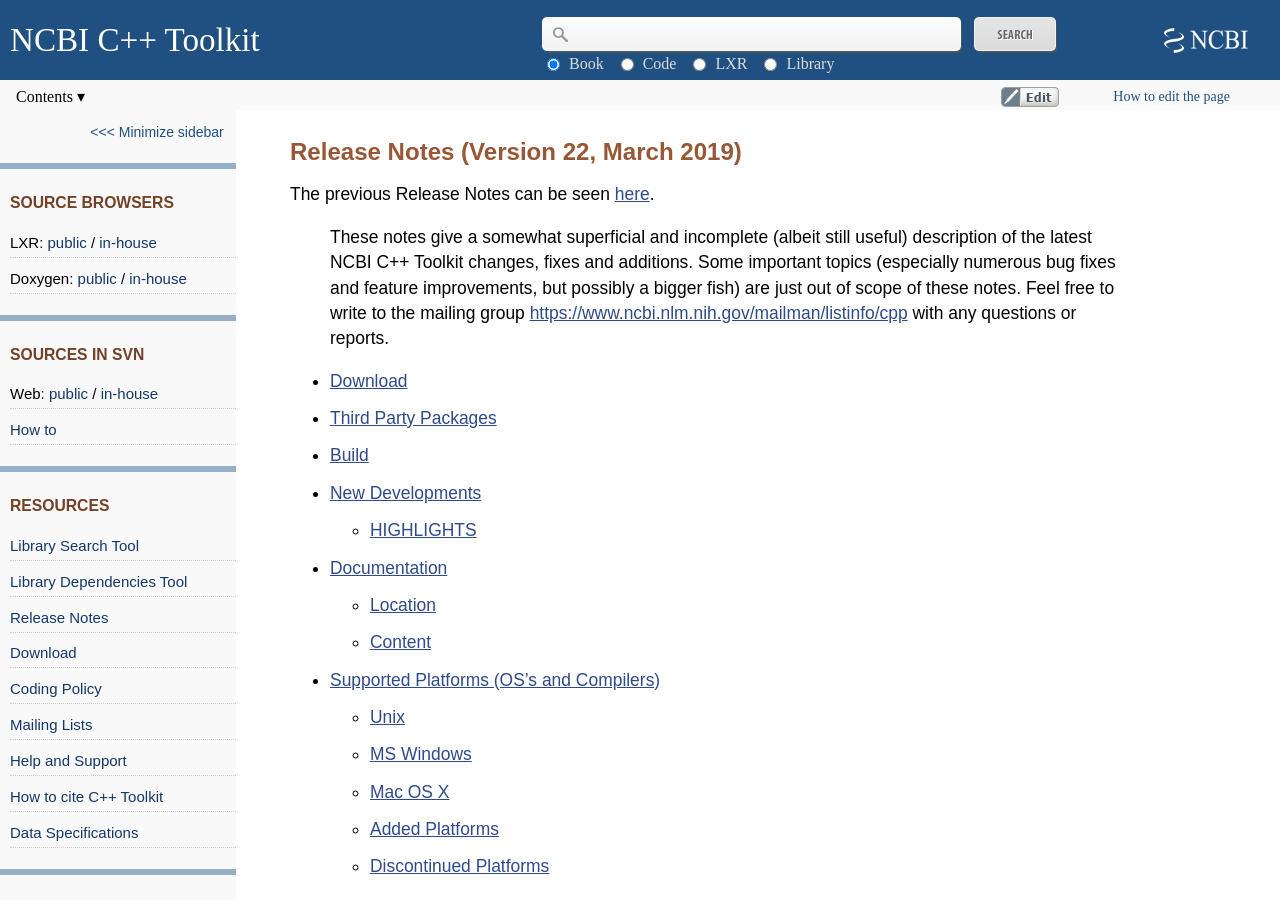
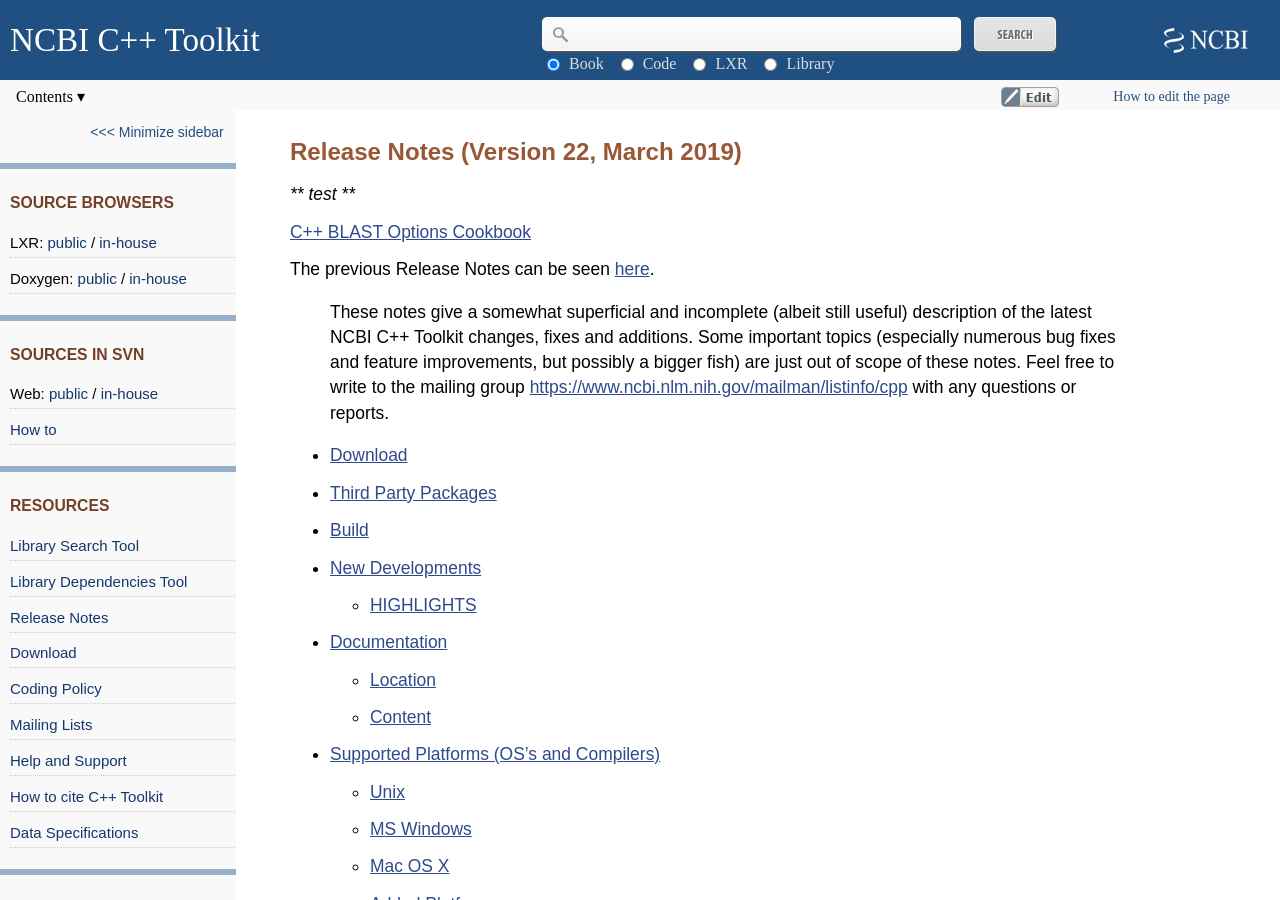
Before and after one commit to ncbi/cxx-toolkit, a Jekyll site: the page built from pages/test.md, in a window 1280 px wide and 900 px high. Built offline with Jekyll 4.4.1, drawn with Linux system fonts in a browser that asks for light colours.

Commit message:
Link test

```diff
--- a/pages/test.md
+++ b/pages/test.md
@@ -9,6 +9,11 @@
 
 {{ page.title }}
 =================================
+
+
+*** test ***
+
+[C++ BLAST Options Cookbook](https://www.ncbi.nlm.nih.gov/viewvc/v1/trunk/c%2B%2B/include/algo/blast/api/blast_options.hpp?revision=82005&view=markup.html#1586)
 
 The previous Release Notes can be seen [here](https://www.ncbi.nlm.nih.gov/IEB/ToolBox/CPP_DOC/public_releases/RN_index.html).
 
```
